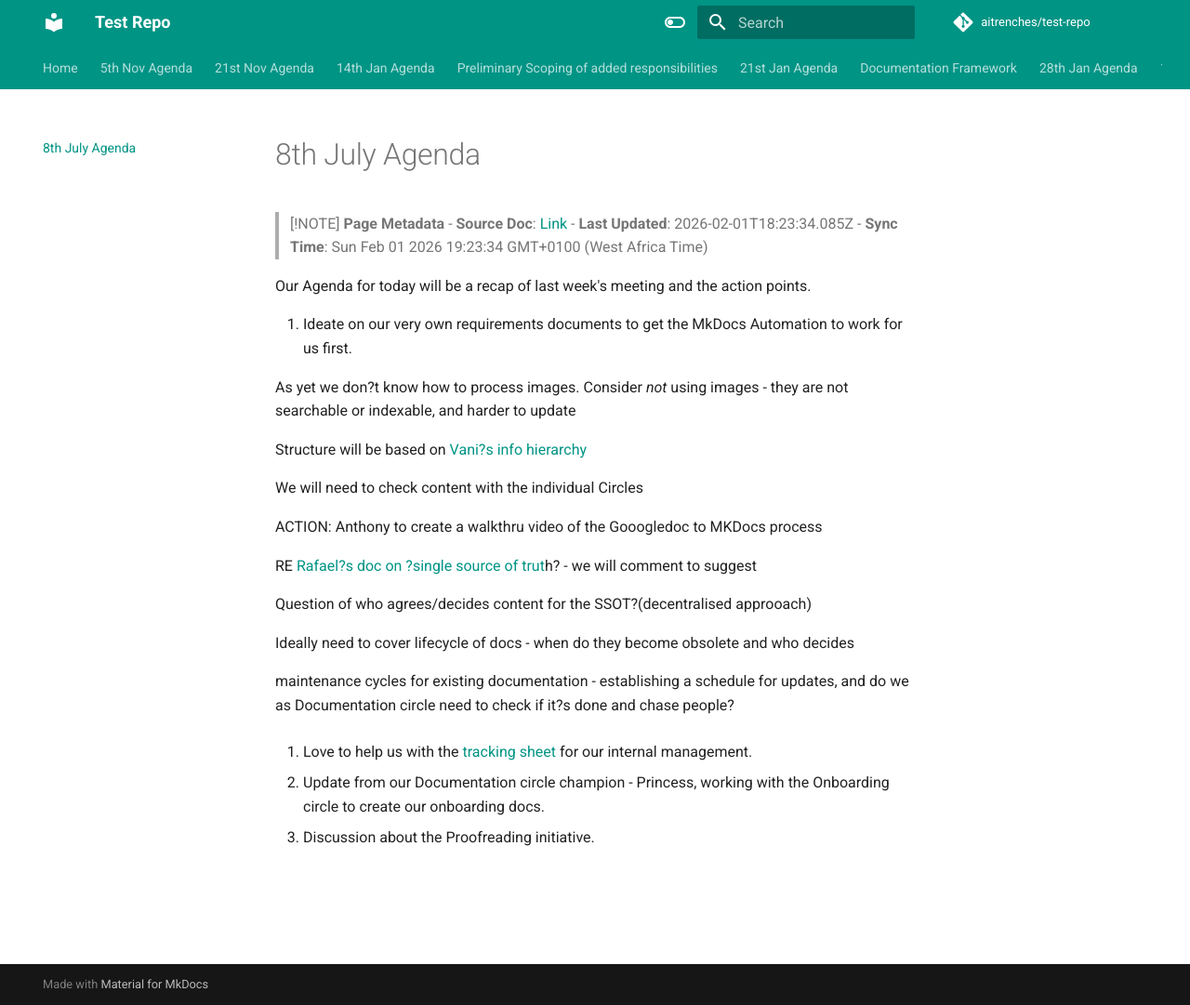
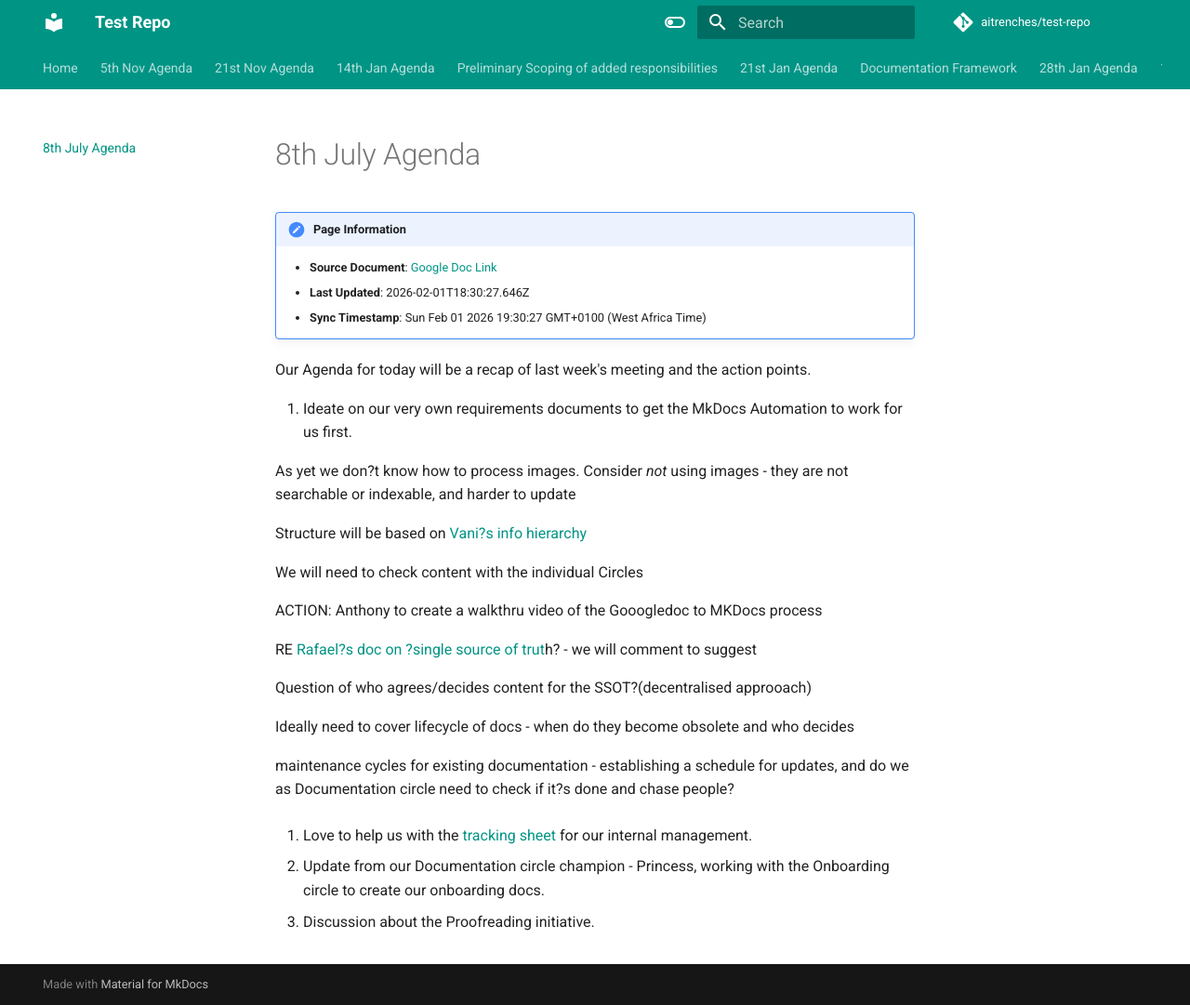
Before and after one commit to aitrenches/test-repo, an MkDocs documentation site: the page built from docs/8th-july-agenda.md, in a window 1280 px wide and 1081 px high. Shown: the whole window at 93% size. Built offline with MkDocs 1.6.1 and Material for MkDocs 9.7.7, drawn with Linux system fonts in a browser that asks for light colours; comment, search, counter and statistics services are not loaded.

Commit message:
Sync tab: 8th July Agenda

```diff
--- a/docs/8th-july-agenda.md
+++ b/docs/8th-july-agenda.md
@@ -1,15 +1,14 @@
 ---
 title: "8th July Agenda"
-last_updated: "2026-02-01T18:23:34.085Z"
+last_updated: "2026-02-01T18:30:27.646Z"
 source_doc: "https://docs.google.com/document/d/1l5-1xQtHEozG9N6FpkFO4A6oixgQ6ZUo8Jx0FXYtqro/edit#heading=h.t.pzqsrefyz91s"
-sync_timestamp: "Sun Feb 01 2026 19:23:34 GMT+0100 (West Africa Time)"
+sync_timestamp: "Sun Feb 01 2026 19:30:27 GMT+0100 (West Africa Time)"
 ---
 
-> [!NOTE]
-> **Page Metadata**
-> - **Source Doc**: [Link](https://docs.google.com/document/d/1l5-1xQtHEozG9N6FpkFO4A6oixgQ6ZUo8Jx0FXYtqro/edit#heading=h.t.pzqsrefyz91s)
-> - **Last Updated**: 2026-02-01T18:23:34.085Z
-> - **Sync Time**: Sun Feb 01 2026 19:23:34 GMT+0100 (West Africa Time)
+!!! note "Page Information"
+    - **Source Document**: [Google Doc Link](https://docs.google.com/document/d/1l5-1xQtHEozG9N6FpkFO4A6oixgQ6ZUo8Jx0FXYtqro/edit#heading=h.t.pzqsrefyz91s)
+    - **Last Updated**: 2026-02-01T18:30:27.646Z
+    - **Sync Timestamp**: Sun Feb 01 2026 19:30:27 GMT+0100 (West Africa Time)
 
 Our Agenda for today will be a recap of last week's meeting and the action points.
 
```
